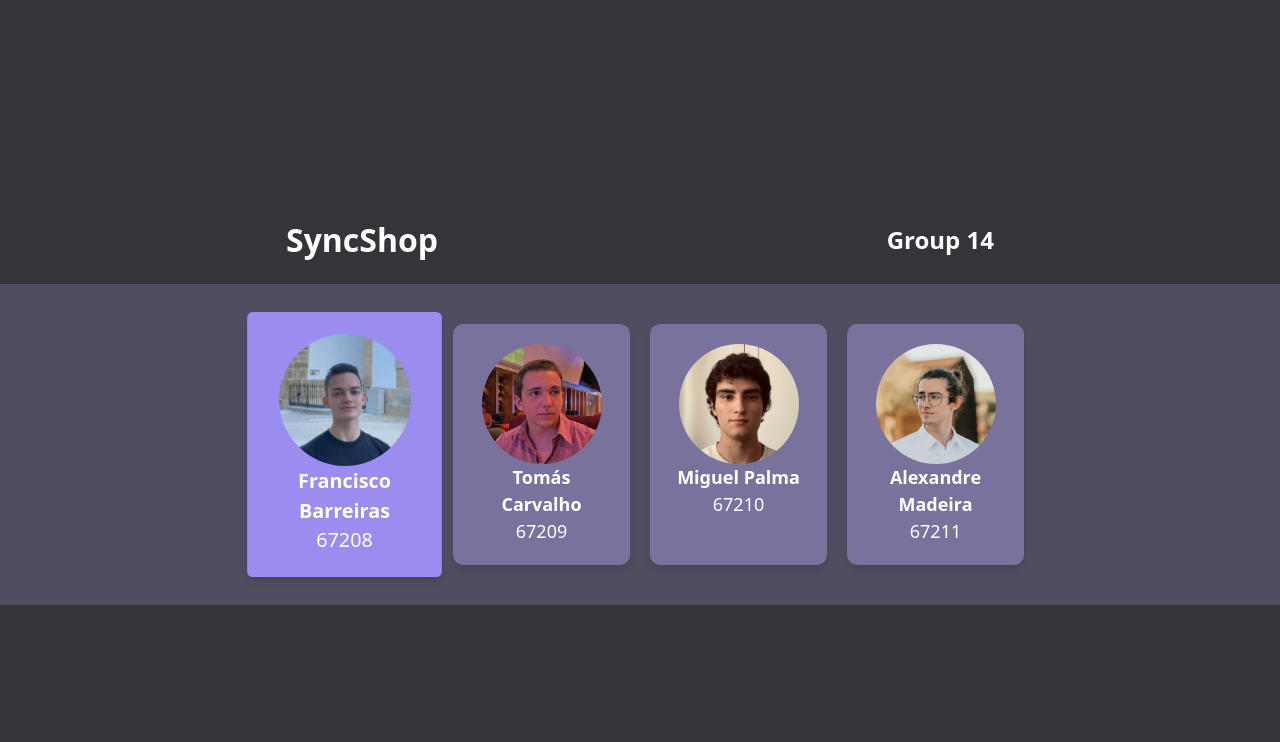
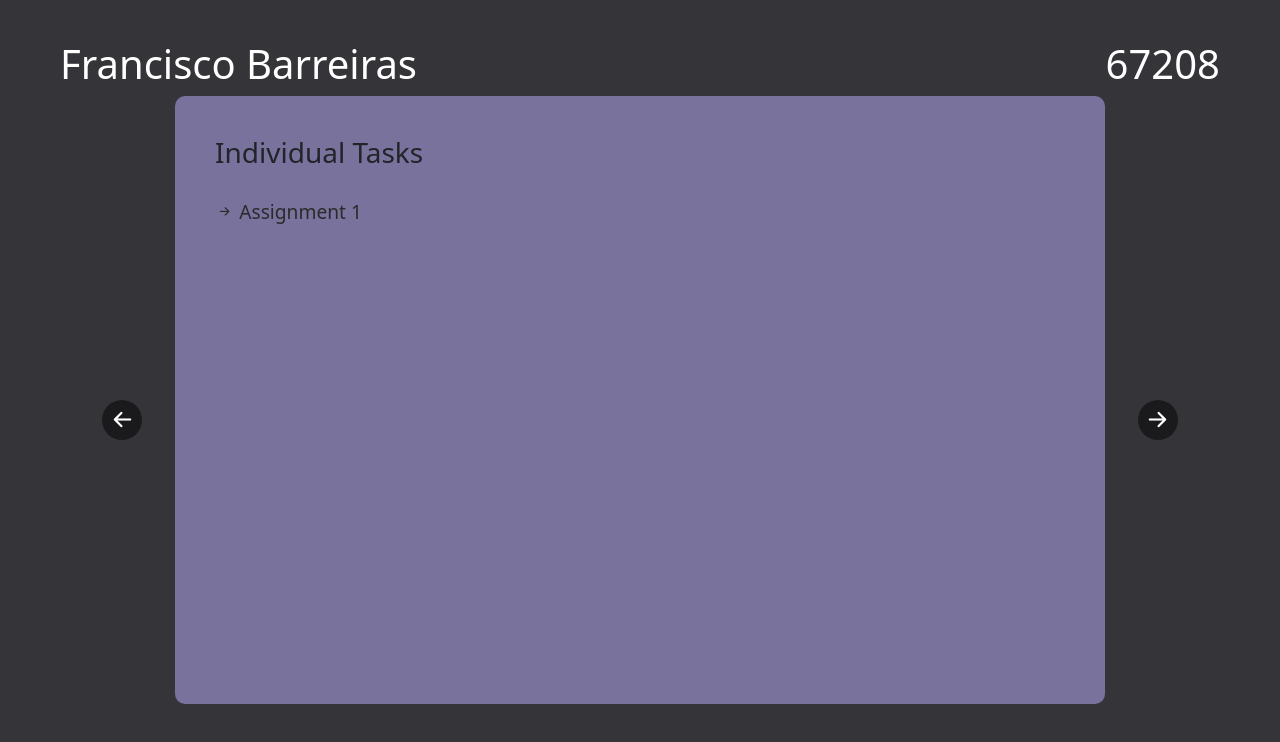
Before and after one commit to tomascarvalho7/ipm-group14-2324, a React (Vite) app in the folder website/: page /authors/67208 in a window 1280 px wide. Shown: the top 742 px of the page. Built offline with nearby package versions, Linux system fonts and the light colour scheme; the HTML template or start-up script is replaced by a standard one.

Commit message:
Fixed reloading error and prettyfied the assigment hyperlink and authorbox

```diff
--- a/website/public/styles/authors.css
+++ b/website/public/styles/authors.css
@@ -91,11 +91,15 @@
 }
 
 .authorbox {
+  display: flex;
+  flex-direction: column;
+  justify-content:flex-start;
+  align-items: flex-start;
   background-color: #78729C;
   border-radius: 10px;
   margin: 100px;
   width: 75%;
-  padding: 20px;
+  padding: 40px;
   height: 80%;
 }
 
@@ -123,3 +127,15 @@
   right: 8%;
   align-self: flex-end;
 }
+
+.hyperlink {
+  padding-top: 20px;
+  color: #2b2b2b;
+  text-decoration: none;
+  font-size: larger;
+  transition: background-color 0.3s ease, color 0.3s ease;
+}
+
+.hyperlink:hover {
+  color: white;
+}
--- a/website/src/App.tsx
+++ b/website/src/App.tsx
@@ -2,7 +2,7 @@ import { AuthorsSection } from './AuthorsSection';
 import { Author } from './routes/Author'
 import { createBrowserRouter, RouterProvider, Outlet, Navigate } from 'react-router-dom';
 import { TopBar } from './TopBar';
-import { Home } from './routes/home';
+import { Home } from './routes/Home';
 import { useEffect, useState } from 'react';
 
 function App() {
@@ -15,7 +15,7 @@ function App() {
 }
 
 const Layout = () => {
-  const [isTopScreenVisible, setTopScreenVisible] = useState(true);
+  const [isTopScreenVisible, setTopScreenVisible] = useState(!window.location.href.includes("authors"));
 
   const toggleScreenVisibility = () => {
     setTopScreenVisible(!isTopScreenVisible);
--- a/website/src/routes/Author.tsx
+++ b/website/src/routes/Author.tsx
@@ -41,8 +41,10 @@ export function Author() {
       </div>
 
       <div className="authorbox">
-        <h3>Individual tasks:</h3>
-        <a href={`/assets/${author?.number}/assignment1.pdf`} target="_blank">Assignment 1</a>
+        <h3>Individual Tasks</h3>
+        <a className="hyperlink" href={`/assets/${author?.number}/assignment1.pdf`} target="_blank">
+          <i className="bi bi-arrow-right-short"></i> Assignment 1
+        </a>
       </div>
 
       <div className="nav-arrow right-arrow" onClick={handleRightArrowClick}>
```
